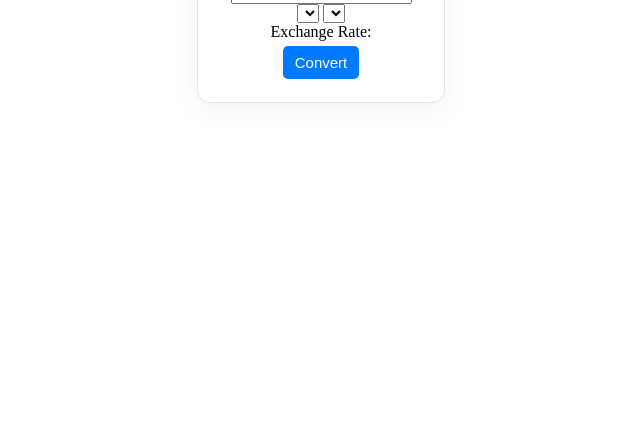
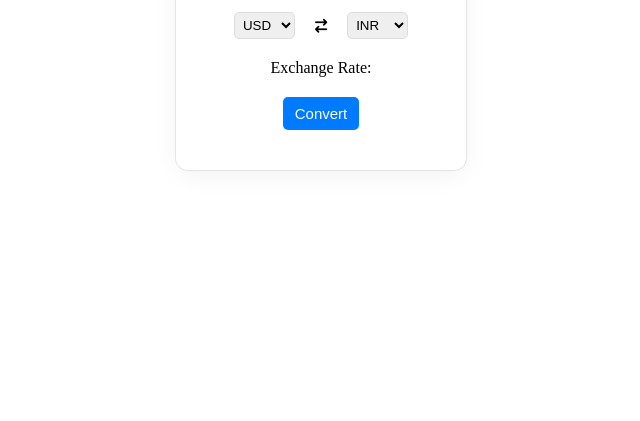
Before and after one commit to Aman-Giri01/MiniProjects, a website: page public/projects/Currency_convertor/index.html in a window 1280 px wide. Shown: the part 379-800 px from the top of the page, without its empty margins (319-959 px from the left). Drawn offline with Linux system fonts and the light colour scheme; no server answers.

Commit message:
select and transfer function

```diff
--- a/public/projects/Currency_convertor/app.js
+++ b/public/projects/Currency_convertor/app.js
@@ -1,11 +1,40 @@
-const apiKey=`1eeccfb59edc61c8c944107e`;
-const url=`https://v6.exchangerate-api.com/v6/${apiKey}/latest/USD`;
+const currOption=document.querySelectorAll('select');
+
+if (typeof countryCurrency !== 'undefined') {
+    currOption.forEach((get, con) => {
+        for (let currencyCode of Object.values(countryCurrency)) {
+            let selected = '';
+            if (con === 0 && currencyCode === "USD") {
+                selected = 'selected';
+            } else if (con === 1 && currencyCode === "INR") {
+                selected = 'selected';
+            }
+            let option = `<option value="${currencyCode}" ${selected}>${currencyCode}</option>`;
+            get.insertAdjacentHTML('beforeend', option);
+        }
+    });
+}
 
 
-fetch(url)
-.then((response)=>
-{return response.json()})
-.then((data)=>{
+document.querySelector('.transfer').addEventListener('click',()=>{
+    [currOption[0].value,currOption[1].value]=[currOption[1].value,currOption[0].value];
+
+
+});
+
+
+const fetchApi=async()=>{
+   const apiKey=`1eeccfb59edc61c8c944107e`;
+   const url=`https://v6.exchangerate-api.com/v6/${apiKey}/latest/USD`;
+   try {
+    const response= await fetch(url);
+    if(!response.ok)
+    {console.log("Unable to fetch api....");}
+    const data= await response.json();
     console.log(data);
-})
-.catch(error=>console.error("Unable to Fetch api...",error))
+
+   } catch (error) {
+    console.error('Error in fetching api',error);
+   }
+}
+// fetchApi();
--- /dev/null
+++ b/public/projects/Currency_convertor/country.js
@@ -0,0 +1,39 @@
+const countryCurrency = {
+    "United States": "USD",
+    "Eurozone": "EUR",
+    "United Kingdom": "GBP",
+    "India": "INR",
+    "Japan": "JPY",
+    "Australia": "AUD",
+    "Canada": "CAD",
+    "Switzerland": "CHF",
+    "China": "CNY",
+    "Russia": "RUB",
+    "Brazil": "BRL",
+    "South Africa": "ZAR",
+    "Mexico": "MXN",
+    "South Korea": "KRW",
+    "Singapore": "SGD",
+    "New Zealand": "NZD",
+    "Sweden": "SEK",
+    "Norway": "NOK",
+    "Denmark": "DKK",
+    "Thailand": "THB",
+    "Turkey": "TRY",
+    "United Arab Emirates": "AED",
+    "Saudi Arabia": "SAR",
+    "Indonesia": "IDR",
+    "Malaysia": "MYR",
+    "Philippines": "PHP",
+    "Pakistan": "PKR",
+    "Vietnam": "VND",
+    "Hong Kong": "HKD",
+    "Argentina": "ARS",
+    "Chile": "CLP",
+    "Colombia": "COP",
+    "Egypt": "EGP",
+    "Israel": "ILS",
+    "Poland": "PLN",
+    "Czech Republic": "CZK",
+    "Hungary": "HUF"
+  };
--- a/public/projects/Currency_convertor/index.html
+++ b/public/projects/Currency_convertor/index.html
@@ -4,19 +4,22 @@
     <meta charset="UTF-8">
     <meta name="viewport" content="width=device-width, initial-scale=1.0">
     <title>Currency Convertor</title>
+    <link rel="stylesheet" href="https://cdnjs.cloudflare.com/ajax/libs/font-awesome/6.7.2/css/all.min.css" integrity="sha512-Evv84Mr4kqVGRNSgIGL/F/aIDqQb7xQ2vcrdIwxfjThSH8CSR7PBEakCr51Ck+w+/U6swU2Im1vVX0SVk9ABhg==" crossorigin="anonymous" referrerpolicy="no-referrer" />
     <link rel="stylesheet" href="style.css">
 </head>
 <body>
     <div class="container">
         <h2>Currency Convertor</h2>
         <input type="text" id="curr" placeholder="Enter Amount">
-        <div class="selction">
+        <div class="selection">
             <span><select id="from"></select></span>
+            <span><i class="fa-solid fa-arrow-right-arrow-left transfer"></i></span>
             <span><select id="to"></select></span>
         </div>
         <p>Exchange Rate:</p>
         <button type="submit" class="btn">Convert</button>
     </div>
+    <script src="country.js"></script>
     <script src="app.js"></script>
 </body>
 </html>
--- a/public/projects/Currency_convertor/style.css
+++ b/public/projects/Currency_convertor/style.css
@@ -15,7 +15,7 @@ body{
     place-items: center;
     box-shadow: rgba(0, 0, 0, 0.05) 0px 6px 24px 0px,
       rgba(0, 0, 0, 0.08) 0px 0px 0px 1px;
-    padding: 1.8rem;
+    padding: 2.5em;
     border-radius: 12px;
     font-size: 1.6rem;
     /* background-color: aliceblue; */
@@ -30,7 +30,6 @@ body{
     border-radius: 5px;
     border:none;
     font-size: 1.5rem;
-    margin: 5px;
     transition: background 0.3s ease;
     cursor: pointer;
   }
@@ -39,3 +38,44 @@ body{
     background: #0056b3;
     color: rgba(255, 255, 255, 0.592);
   }
+
+  .container h2 ,input ,.selection , p{
+    margin-bottom: 20px;
+
+  }
+  input {
+    outline: none;
+    padding: .8rem;
+    border-radius: 12px;
+    border: 1px solid #ddd;
+    &:hover{
+      border: 1px solid#007bff;
+    }
+  }
+  .transfer {
+    font-size: 1.4rem;
+    cursor: pointer;
+    transition: 0.3s;
+  }
+
+  .transfer:hover {
+      color: #007bff;
+  }
+
+  .selection{
+    display: flex;
+    justify-content: space-between;
+    align-items: center;
+    gap: 20px;
+
+  }
+  .selection select {
+    outline: none;
+    padding: .4rem;
+    border-radius: 5px;
+    cursor: pointer;
+    border: 1px solid #ddd;
+    &:hover{
+      color:#007bff
+    }
+  }
```
